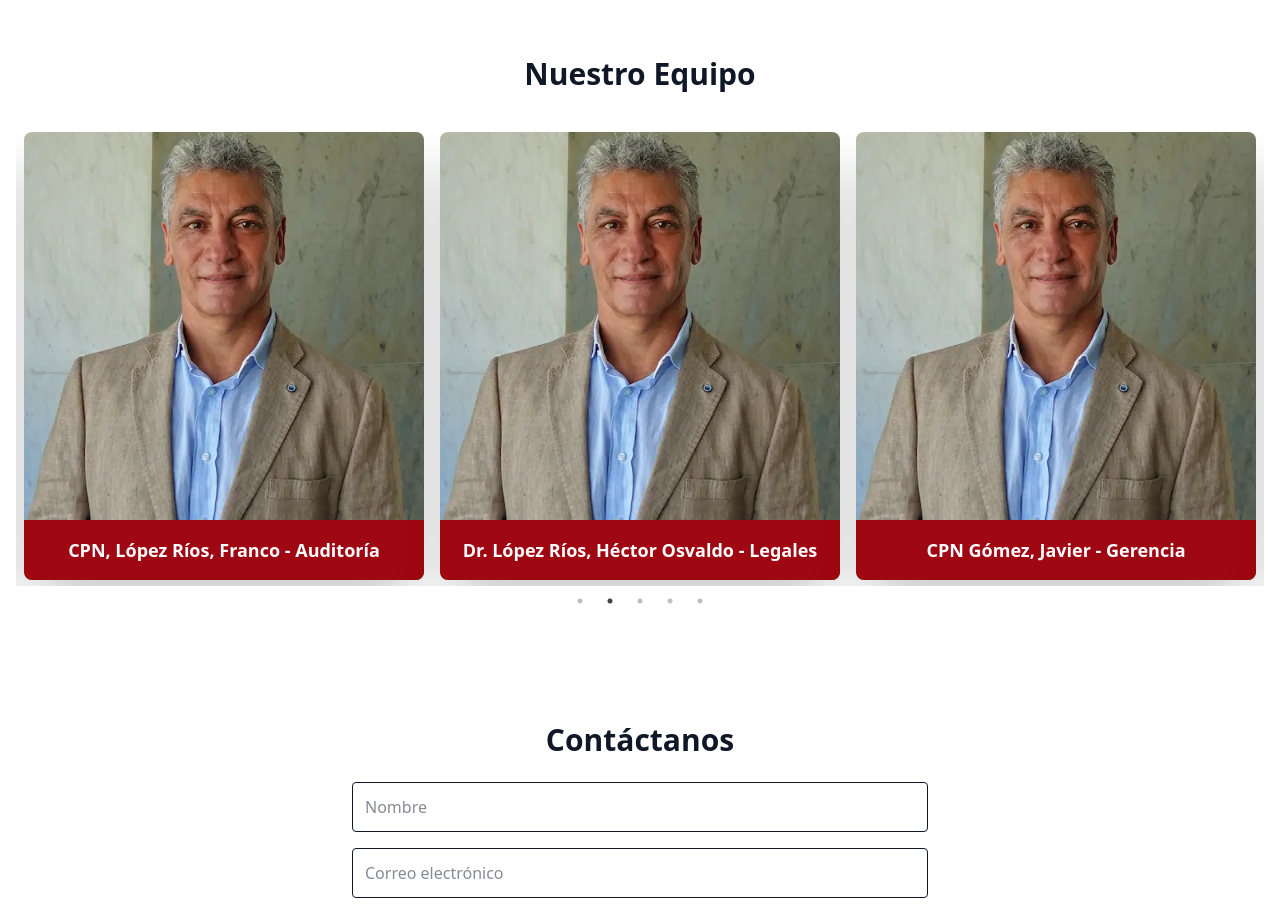
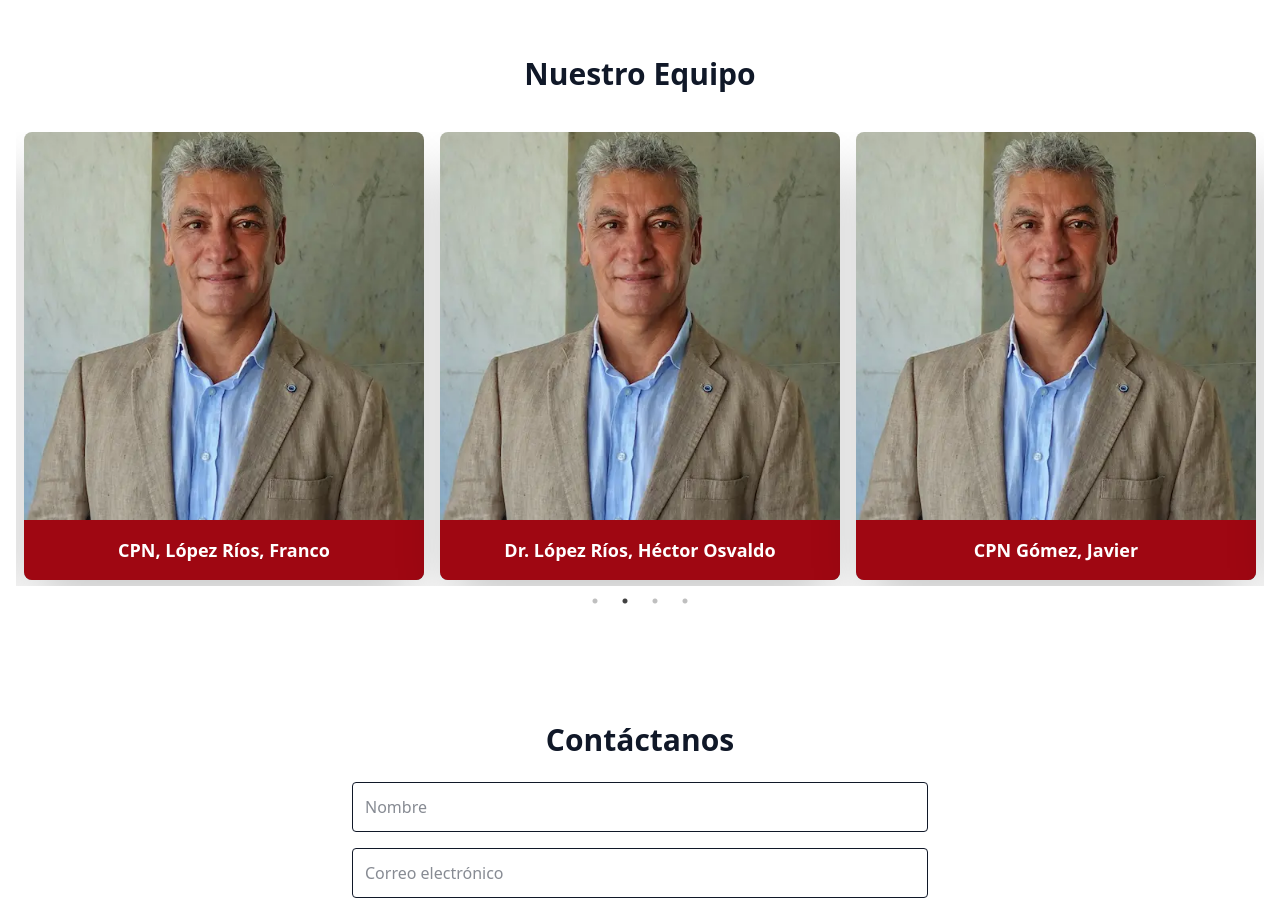
Before and after one commit to federg11/LR-page, a React (Vite) app: page / in a window 1280 px wide. Shown: the part 1420-2332 px from the top of the page. Built offline with nearby package versions, Linux system fonts and the light colour scheme.

Commit message:
subiendo cambios button y cardslider

```diff
--- a/src/Components/Button/Button.jsx
+++ b/src/Components/Button/Button.jsx
@@ -3,7 +3,7 @@ import { faWhatsapp } from "@fortawesome/free-brands-svg-icons"
 const Button = () => {
   return (
     <div className="fixed bottom-4 right-4 bg-green-500 rounded-full">
-            <a href="https://api.whatsapp.com/send?phone=+5493815043097&text=Hola Cómo Estas??"
+            <a href="https://api.whatsapp.com/send?phone=+5493815043097&text=Bienvenido a consultora López Rios & Asociados"
             target="_blank"
             rel="noopener noreferrer"
             className="flex items-center justify-center w-11 h-11 transition-colors duration-300 rounded-full">
--- a/src/Components/CardSlider.jsx
+++ b/src/Components/CardSlider.jsx
@@ -4,10 +4,9 @@ import Card from './Card'; // Asegúrate de que la ruta sea correcta
 // Datos de ejemplo para las cards
 const cardsData = [
   { id: 1, imageUrl: '/olr-cp.webp', subtitle: 'C.P.N López Ríos, Osvaldo' },
-  { id: 2, imageUrl: '/olr-cp.webp', subtitle: 'CPN, López Ríos, Franco - Auditoría' },
-  { id: 3, imageUrl: '/olr-cp.webp', subtitle: 'Dr. López Ríos, Héctor Osvaldo - Legales' },
-  { id: 4, imageUrl: '/olr-cp.webp', subtitle: 'CPN Gómez, Javier - Gerencia' },
-  { id: 5, imageUrl: '/olr-cp.webp', subtitle: 'CPN Cudugnello, Patricia - Laboral' },
+  { id: 2, imageUrl: '/olr-cp.webp', subtitle: 'CPN, López Ríos, Franco' },
+  { id: 3, imageUrl: '/olr-cp.webp', subtitle: 'Dr. López Ríos, Héctor Osvaldo' },
+  { id: 4, imageUrl: '/olr-cp.webp', subtitle: 'CPN Gómez, Javier' }
 ];
 
 const CardSlider = () => {
```
